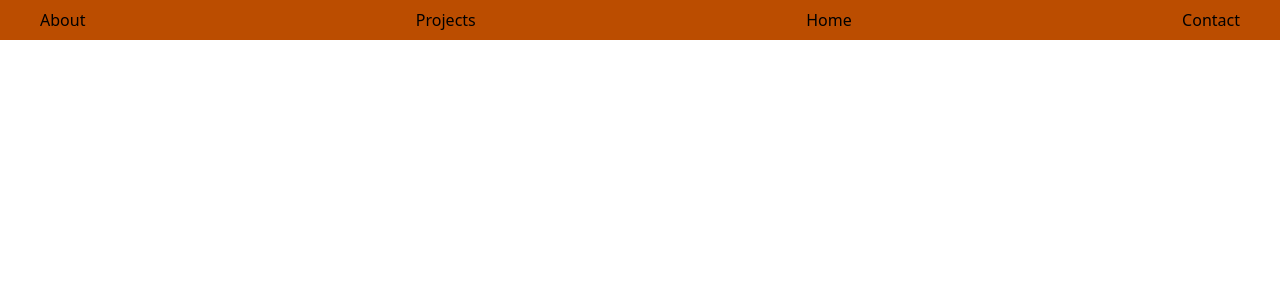
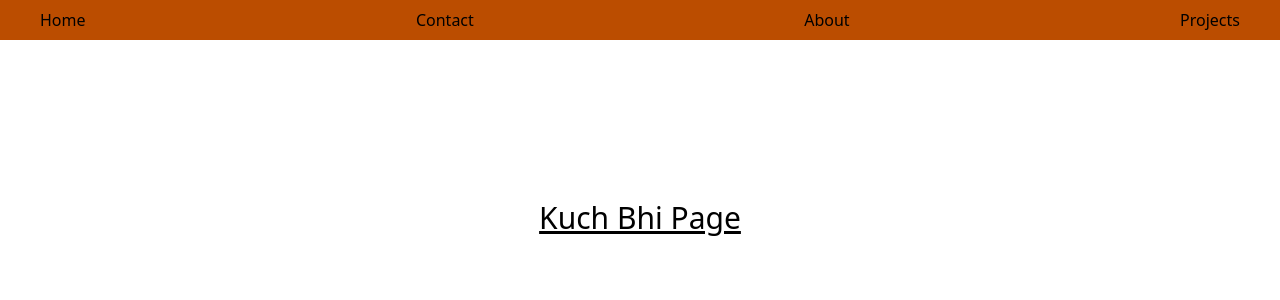
Before and after one commit to abdcantcode/React-JS-Tutorials-, a React (Vite) app in the folder day15-routing/: page /about/1 in a window 1280 px wide. Shown: the top 300 px of the page. Built offline with nearby package versions, Linux system fonts and the light colour scheme.

Commit message:
Dynamic page and Links

```diff
--- a/day15-routing/src/App.jsx
+++ b/day15-routing/src/App.jsx
@@ -1,23 +1,31 @@
-import { Routes, Route } from "react-router-dom";
+import { Routes, Route, Link } from "react-router-dom";
 import Home from "./pages/Home";
 import About from "./pages/About";
 import Contact from "./pages/Contact";
 import Projects from "./pages/Projects";
+import Kuchbhi from "./pages/Kuchbhi";
 
 const App = () => {
   return (
     <div>
       <div className="w-screen bg-amber-700 flex justify-between items-center h-10 px-10">
-        <a href="/about">About</a>
+        {/* <a href="/about">About</a>
         <a href="/projects">Projects</a>
         <a href="/">Home</a>
         <a href="/contact">Contact</a>
+        Iski wajah se refresh hota*/ }
+        <Link to='/'>Home</Link>
+        <Link to='/contact'>Contact</Link>
+        <Link to='/about'>About</Link>
+        <Link to='/projects'>Projects</Link>
       </div>
       <Routes>
         <Route path='/' element={<Home />} />
         <Route path='/about' element={<About />} />
         <Route path='/contact' element={<Contact />} />
         <Route path='/projects' element={<Projects/>}/>
+        {/*Ismein tum /projects/men bolke bhi bana sakte */}
+        <Route path='/about/:id' element={<Kuchbhi/>}/>
       </Routes>
     </div>
   );
--- /dev/null
+++ b/day15-routing/src/pages/Kuchbhi.jsx
@@ -0,0 +1,11 @@
+import React from 'react'
+
+const Kuchbhi = () => {
+  return (
+    <div className='underline text-3xl flex items-center justify-center h-full mt-40'>
+      <h1>Kuch Bhi Page</h1>
+    </div>
+  )
+}
+
+export default Kuchbhi
```
Also changed, not shown: 1 other file (tests, documents, lock files or other folders).
